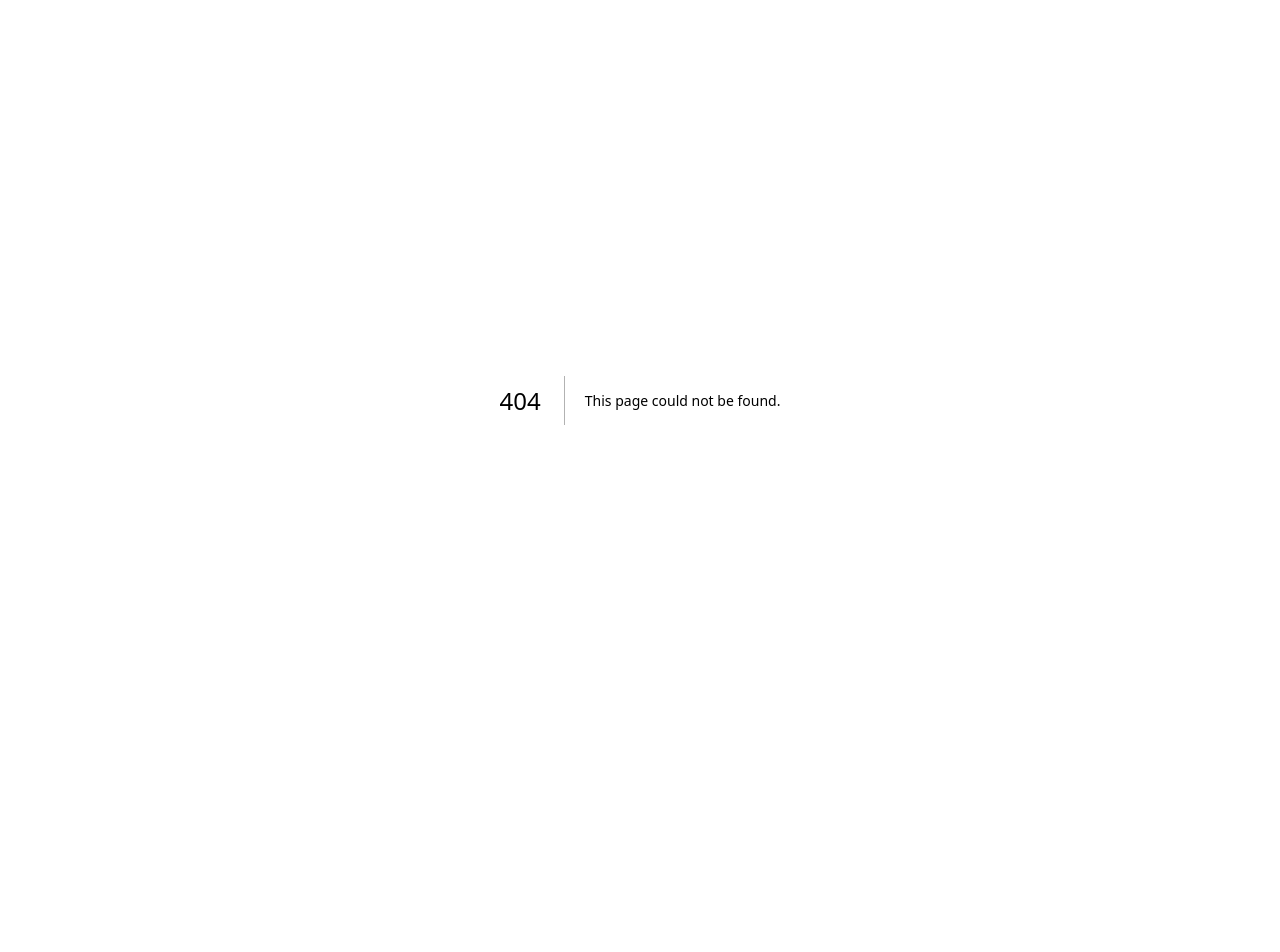
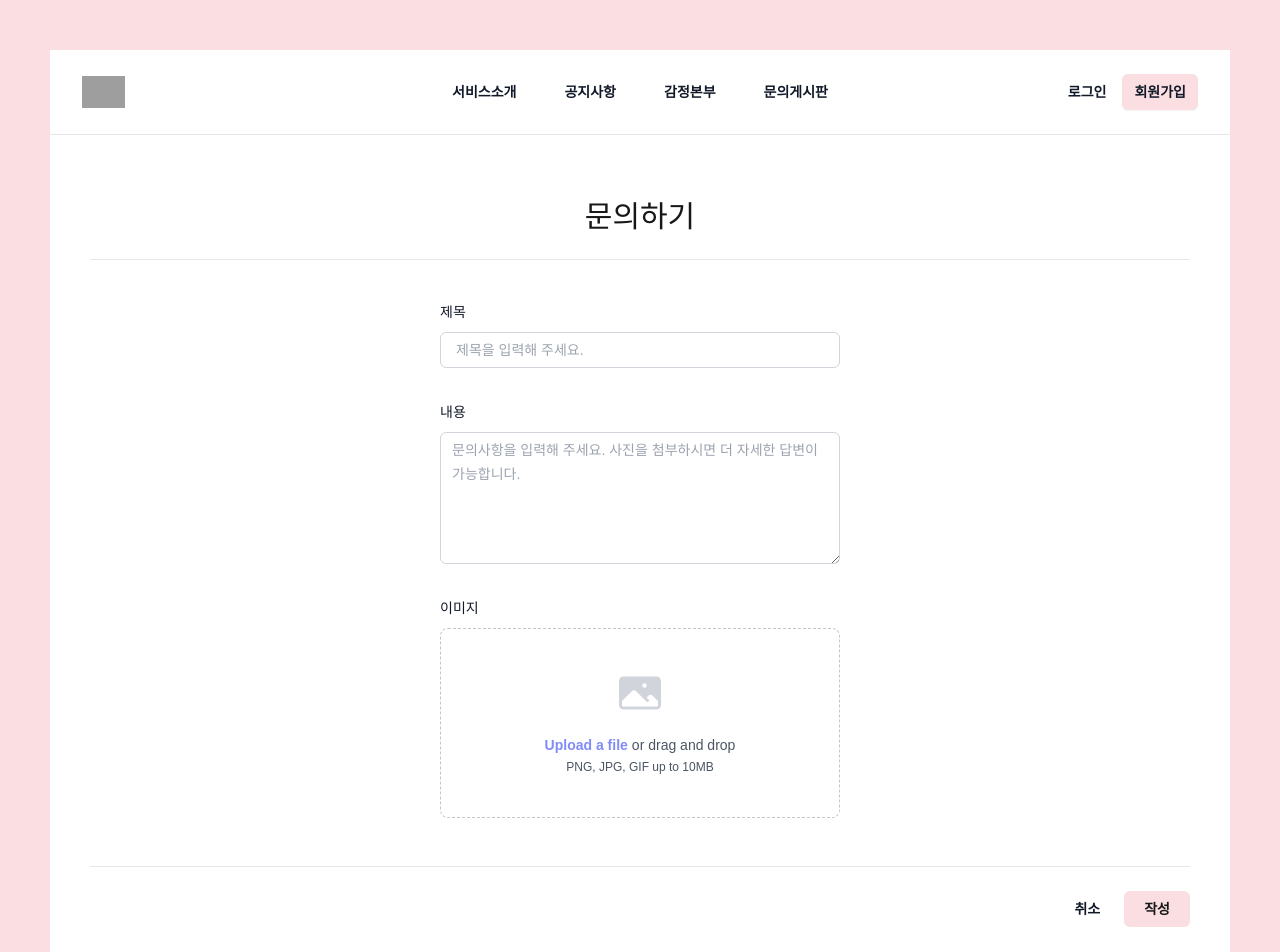
Before and after one commit to gjtjdwl/insideout-front, a Next.js app: page /inquirywriteboard in a window 1280 px wide. Before the commit this address had no page. Shown: the top 952 px of the page. Before the commit the page ends 800 px from the top, so only its background shows below. Built offline with nearby package versions, Linux system fonts and the light colour scheme; grey boxes are pictures that could not be loaded.

Commit message:
feat : 문의하기 페이지

```diff
--- a/app/(header)/inquiry/page.tsx
+++ b/app/(header)/inquiry/page.tsx
@@ -1,7 +1,10 @@
+'use client'
 import BoardList from "../../components/BoardList"
 import PaginationComponent from "@/app/components/PagenationComponent";
+import { useRouter } from 'next/navigation';
 
 const Inquiry = () => {
+  const router = useRouter();
   const breakdown = [
     {
       title: '전체 문의 내역'
@@ -18,7 +21,7 @@ const Inquiry = () => {
           <div className="font-bold text-3xl">
             문의게시판
           </div>
-          <button className="py-3 px-6 border border-gray-400 rounded-2xl">
+          <button onClick={() => router.push('/inquirywriteboard')} className="py-3 px-6 border border-gray-400 rounded-2xl">
             문의하기✏️
           </button>
         </div>
--- /dev/null
+++ b/app/(header)/inquirywriteboard/page.tsx
@@ -0,0 +1,20 @@
+import WritingForm from "@/app/components/WritingForm"
+
+const InquiryWriteBoard = () => {
+  return (
+    <div className="bg-customPink px-4 sm:px-[50px]">
+      <div className="items-center bg-white w-full p-10">
+        <div className="flex flex-col items-center justify-center">
+          <div className="text-3xl p-6">
+            문의하기
+          </div>
+          <div className="w-full">
+            <WritingForm />
+          </div>
+        </div>
+      </div>
+    </div>
+  )
+}
+
+export default InquiryWriteBoard
--- a/app/components/BoardList.tsx
+++ b/app/components/BoardList.tsx
@@ -32,10 +32,6 @@ const people = [
     role: '부서원',
   },
   {
-    title: '문의합니다. 엄청 긴 문의 입니다. 제발 문의를 받아주세요 제발 제발료 내용은 바로 이러쿵저러쿵',
-    role: '부서원',
-  },
-  {
     title: '너무 길어서 한 줄에 다 담을 수 없는 텍스트입니다. 말줄임표(...)를 사용해서 생략합니다.',
     role: '부서원',
   },
--- /dev/null
+++ b/app/components/WritingForm.tsx
@@ -0,0 +1,89 @@
+'use client'
+
+import React from "react"
+import { PhotoIcon } from '@heroicons/react/24/solid'
+import { useRouter } from "next/navigation"
+
+const WritingForm = () => {
+  const router = useRouter();
+
+  return (
+    <form className="">
+      <div className="space-y-12">
+        <div className="flex justify-center border-y border-gray-900/10 pb-12">
+          <div className="w-[400px] mt-10 grid grid-cols-1 gap-x-6 gap-y-8 sm:grid-cols-2">
+            <div className="sm:col-span-full ">
+              <label htmlFor="title" className="block text-sm/6 font-medium text-gray-900">
+                제목
+              </label>
+              <div className="mt-2">
+                <div className="flex items-center rounded-md bg-white pl-3 outline outline-1 -outline-offset-1 outline-gray-300 focus-within:outline focus-within:outline-2 focus-within:-outline-offset-2 focus-within:outline-[#ffbdc3]">
+
+                  <input
+                    id="title"
+                    name="title"
+                    type="text"
+                    placeholder="제목을 입력해 주세요."
+                    className="block min-w-0 grow py-1.5 pl-1 pr-3 text-base text-gray-900 placeholder:text-gray-400 focus:outline focus:outline-0 sm:text-sm/6"
+                  />
+                </div>
+              </div>
+            </div>
+
+            <div className="col-span-full">
+              <label htmlFor="about" className="block text-sm/6 font-medium text-gray-900">
+                내용
+              </label>
+              <div className="mt-2">
+                <textarea
+                  id="about"
+                  name="about"
+                  placeholder="문의사항을 입력해 주세요. 사진을 첨부하시면 더 자세한 답변이 가능합니다."
+                  rows={5}
+                  className="block w-full rounded-md bg-white px-3 py-1.5 text-base text-gray-900 outline outline-1 -outline-offset-1 outline-gray-300 placeholder:text-gray-400 focus:outline focus:outline-2 focus:-outline-offset-2 focus:outline-[#ffbdc3] sm:text-sm/6"
+                  defaultValue={''}
+                />
+              </div>
+
+            </div>
+
+            <div className="col-span-full">
+              <label htmlFor="cover-photo" className="block text-sm/6 font-medium text-gray-900">
+                이미지
+              </label>
+              <div className="mt-2 flex justify-center rounded-lg border border-dashed border-gray-900/25 px-6 py-10">
+                <div className="text-center">
+                  <PhotoIcon aria-hidden="true" className="mx-auto size-12 text-gray-300" />
+                  <div className="mt-4 flex text-sm/6 text-gray-600">
+                    <label
+                      htmlFor="file-upload"
+                      className="relative cursor-pointer rounded-md bg-white font-semibold text-indigo-400 focus-within:outline-none hover:text-indigo-600"
+                    >
+                      <span>Upload a file</span>
+                      <input id="file-upload" name="file-upload" type="file" className="sr-only" />
+                    </label>
+                    <p className="pl-1">or drag and drop</p>
+                  </div>
+                  <p className="text-xs/5 text-gray-600">PNG, JPG, GIF up to 10MB</p>
+                </div>
+              </div>
+            </div>
+          </div>
+        </div>
+      </div>
+      <div className="mt-6 flex items-center justify-end gap-x-6">
+        <button type="button" onClick={() => router.back()} className="text-sm/6 font-semibold text-gray-900">
+          취소
+        </button>
+        <button
+          type="submit"
+          className="rounded-md bg-customPink px-5 py-2 text-sm font-semibold hover:bg-customPinkHover focus-visible:outline focus-visible:outline-2 focus-visible:outline-offset-2 focus-visible:outline-[#FF8C98]"
+        >
+          작성
+        </button>
+      </div>
+    </form>
+  )
+}
+
+export default WritingForm
```
